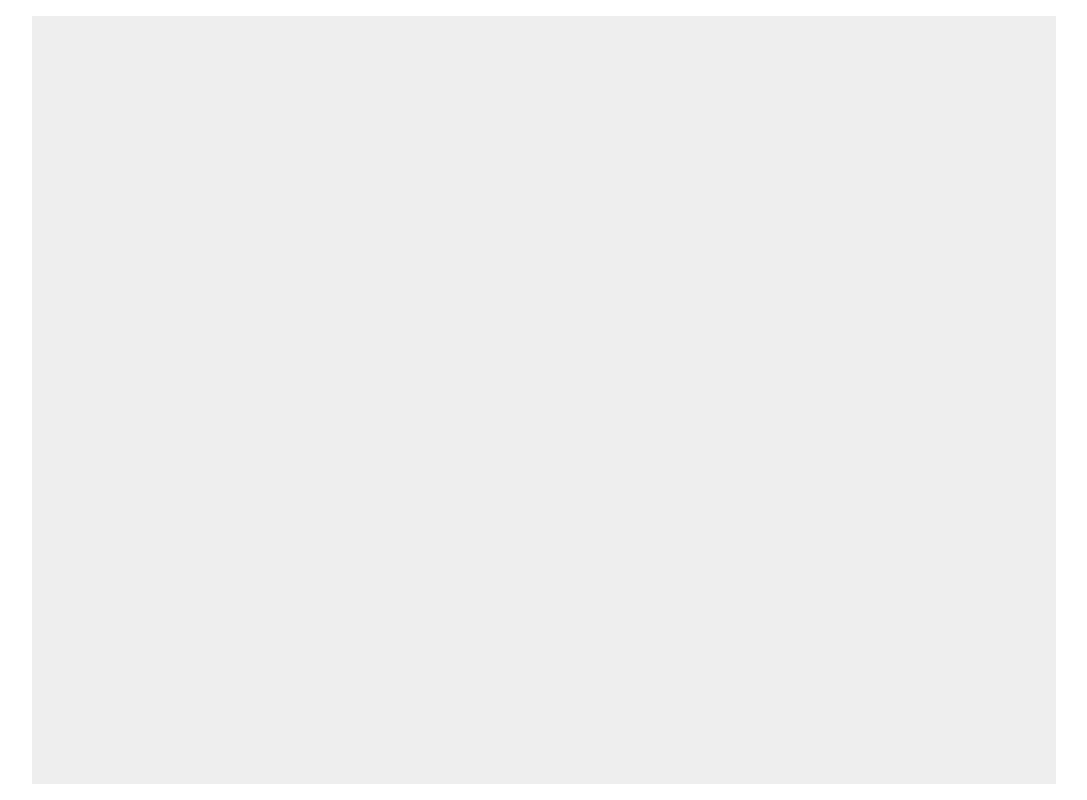
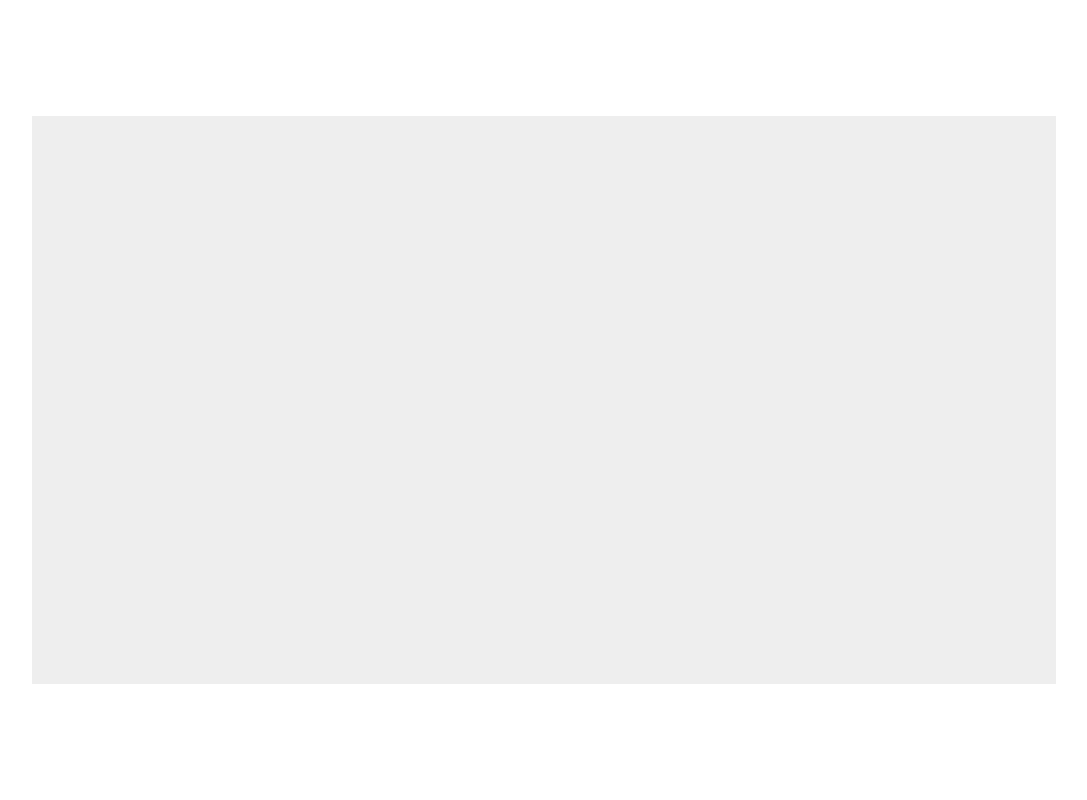
Before and after one commit to robotmonsterlovesyou/pmgj-smoothie-operator, a website: page index.html in a window 1280 px wide. Shown: the whole page, without its empty margins (96-1183 px from the left). Drawn offline with Linux system fonts and the light colour scheme.

Commit message:
better height

```diff
--- a/index.html
+++ b/index.html
@@ -9,7 +9,7 @@
 
 <body>
 
-<canvas width="1024" height="768"></canvas>
+<canvas width="1024" height="568"></canvas>
 
 <script src="bower_components/requirejs/require.js" data-main="js/config"></script>
 
```
